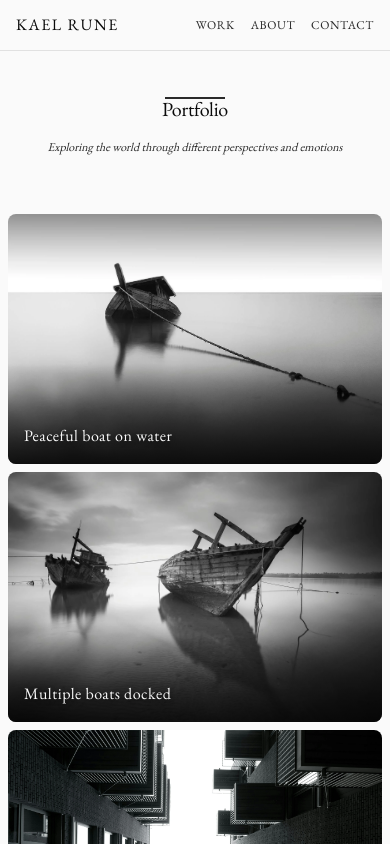
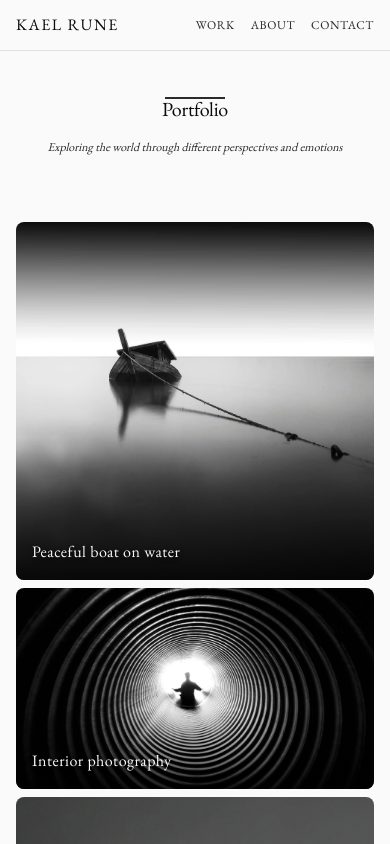
Before and after one commit to anyajegorova/kael-rune, a Next.js app: page /work in a window 390 px wide. Shown: the top 844 px of the page. Built offline with nearby package versions, Linux system fonts and the light colour scheme.

Commit message:
fixed the gallery layout

```diff
--- a/src/app/components/Gallery.tsx
+++ b/src/app/components/Gallery.tsx
@@ -1,47 +1,62 @@
 import React from 'react'
-import Image from 'next/image'
 import './styles/gallery.css'
 
-const galleryImages = [
-  { src: '/boat.webp', alt: 'Peaceful boat on water', aspectRatio: 'wide' },
-  { src: '/boats.webp', alt: 'Multiple boats docked', aspectRatio: 'wide' },
-  { src: '/buildings.webp', alt: 'Urban architecture', aspectRatio: 'tall' },
-  { src: '/couple.webp', alt: 'Couple portrait', aspectRatio: 'wide' },
-  { src: '/inside.webp', alt: 'Interior photography', aspectRatio: 'wide' },
-  { src: '/lonely.webp', alt: 'Solitary scene', aspectRatio: 'tall' },
-  { src: '/mountains.webp', alt: 'Mountain landscape', aspectRatio: 'wide' },
-  { src: '/photographer.png', alt: 'Photographer at work', aspectRatio: 'tall' },
-  { src: '/portrait.webp', alt: 'Portrait photography', aspectRatio: 'tall' },
-  { src: '/skyscrapers.webp', alt: 'Urban skyline', aspectRatio: 'tall' },
-  { src: '/stairs.webp', alt: 'Architectural stairs', aspectRatio: 'wide' },
-  { src: '/swan.webp', alt: 'Elegant swan', aspectRatio: 'wide' },
-  { src: '/swimming.webp', alt: 'Swimming scene', aspectRatio: 'wide' },
-  { src: '/trees.webp', alt: 'Natural forest', aspectRatio: 'tall' },
-  { src: '/underwater.webp', alt: 'Underwater photography', aspectRatio: 'wide' },
+interface GalleryImage {
+  src: string
+  alt: string
+}
+
+const galleryImages: GalleryImage[] = [
+  { src: '/boat.webp', alt: 'Peaceful boat on water' },
+  { src: '/boats.webp', alt: 'Multiple boats docked' },
+  { src: '/buildings.webp', alt: 'Urban architecture' },
+  { src: '/couple.webp', alt: 'Couple portrait' },
+  { src: '/inside.webp', alt: 'Interior photography' },
+  { src: '/lonely.webp', alt: 'Solitary scene' },
+  { src: '/mountains.webp', alt: 'Mountain landscape' },
+  { src: '/photographer.png', alt: 'Photographer at work' },
+  { src: '/portrait.webp', alt: 'Portrait photography' },
+  { src: '/skyscrapers.webp', alt: 'Urban skyline' },
+  { src: '/stairs.webp', alt: 'Architectural stairs' },
+  { src: '/swan.webp', alt: 'Elegant swan' },
+  { src: '/swimming.webp', alt: 'Swimming scene' },
+  { src: '/trees.webp', alt: 'Natural forest' },
+  { src: '/underwater.webp', alt: 'Underwater photography' },
 ]
 
+// Function to distribute images across columns
+const distributeImages = (images: GalleryImage[], numColumns: number): GalleryImage[][] => {
+  const columns: GalleryImage[][] = Array.from({ length: numColumns }, () => [])
+  images.forEach((image: GalleryImage, index: number) => {
+    columns[index % numColumns].push(image)
+  })
+  return columns
+}
+
 const Gallery = () => {
+  const columns = distributeImages(galleryImages, 4)
+
   return (
     <section className="gallery">
       <div className="gallery-container">
-        <div className="gallery-grid">
-          {galleryImages.map((image, index) => (
-            <div
-              key={index}
-              className={`gallery-item ${image.aspectRatio}`}
-            >
+        <div className="gallery-row">
+          {columns.map((column, columnIndex) => (
+            <div key={columnIndex} className="gallery-column">
+              {column.map((image, imageIndex) => (
+                <div key={imageIndex} className="gallery-item">
                   <div className="image-wrapper">
-                <Image
+                    <img
                       src={image.src}
                       alt={image.alt}
-                  fill
-                  sizes="(max-width: 768px) 100vw, (max-width: 1200px) 50vw, 33vw"
                       className="gallery-image"
+                      loading="lazy"
                     />
                     <div className="image-overlay">
                       <span className="image-title">{image.alt}</span>
                     </div>
                   </div>
+                </div>
+              ))}
             </div>
           ))}
         </div>
--- a/src/app/components/styles/gallery.css
+++ b/src/app/components/styles/gallery.css
@@ -11,47 +11,44 @@
   padding: 0 var(--spacing-lg);
 }
 
-.gallery-grid {
-  display: grid;
-  grid-template-columns: repeat(auto-fit, minmax(320px, 1fr));
-  gap: var(--spacing-lg);
-  grid-auto-rows: 250px;
+.gallery-row {
+  display: flex;
+  flex-wrap: wrap;
+  padding: 0 4px;
 }
 
-/* Gallery item variations */
+/* Create four equal columns that sit next to each other */
+.gallery-column {
+  flex: 25%;
+  max-width: 25%;
+  padding: 0 4px;
+}
+
 .gallery-item {
   position: relative;
   overflow: hidden;
+  margin-top: 8px;
   border-radius: 8px;
-  transition: transform 0.3s ease, box-shadow 0.3s ease;
+  transition: box-shadow 0.3s ease;
   cursor: pointer;
 }
 
 .gallery-item:hover {
-  transform: translateY(-8px);
-  box-shadow: 0 20px 40px rgba(0, 0, 0, 0.15);
-}
-
-/* Aspect ratio variations */
-.gallery-item.wide {
-  grid-column: span 2;
-  grid-row: span 1;
-}
-
-.gallery-item.tall {
-  grid-column: span 1;
-  grid-row: span 2;
+  box-shadow: 0 10px 20px rgba(0, 0, 0, 0.1);
 }
 
 /* Image wrapper and styling */
 .image-wrapper {
   position: relative;
   width: 100%;
-  height: 100%;
   overflow: hidden;
+  display: block;
 }
 
 .gallery-image {
+  width: 100%;
+  height: auto;
+  display: block;
   object-fit: cover;
   transition: transform 0.5s ease;
 }
@@ -92,19 +89,19 @@
   text-shadow: 0 2px 4px rgba(0, 0, 0, 0.5);
 }
 
-/* Responsive design */
-@media (max-width: 1200px) {
-  .gallery-grid {
-    grid-template-columns: repeat(auto-fit, minmax(280px, 1fr));
-    gap: var(--spacing-md);
+/* Responsive layout - makes a two column-layout instead of four columns */
+@media screen and (max-width: 800px) {
+  .gallery-column {
+    flex: 50%;
+    max-width: 50%;
   }
+}
 
-  .gallery-item.wide {
-    grid-column: span 1;
-  }
-
-  .gallery-item.tall {
-    grid-row: span 1;
+/* Responsive layout - makes the two columns stack on top of each other instead of next to each other */
+@media screen and (max-width: 600px) {
+  .gallery-column {
+    flex: 100%;
+    max-width: 100%;
   }
 }
 
@@ -115,18 +112,6 @@
 
   .gallery-container {
     padding: 0 var(--spacing-md);
-  }
-
-  .gallery-grid {
-    grid-template-columns: 1fr;
-    gap: var(--spacing-md);
-    grid-auto-rows: 280px;
-  }
-
-  .gallery-item.wide,
-  .gallery-item.tall {
-    grid-column: span 1;
-    grid-row: span 1;
   }
 
   .image-overlay {
@@ -144,11 +129,6 @@
     padding: 0 var(--spacing-sm);
   }
 
-  .gallery-grid {
-    gap: var(--spacing-sm);
-    grid-auto-rows: 250px;
-  }
-
   .image-overlay {
     padding: var(--spacing-md);
   }
```
Lines whose indentation alone changed are shown as unchanged.
